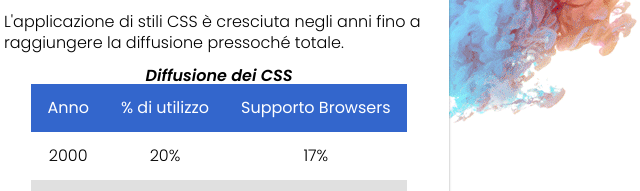
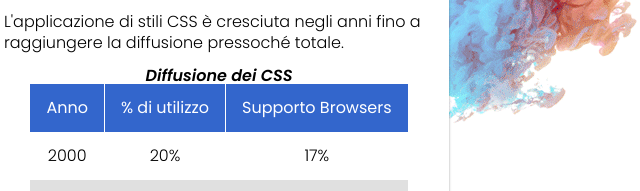
Before and after one commit to vik0304/U1-W1-D4, a plain HTML site: page index.html in a window 1280 px wide. Shown: the part 1109-1300 px from the top of the page, 421-1061 px from the left. Drawn offline with Linux system fonts and the light colour scheme.

Commit message:
fixes table header

```diff
--- a/assets/css/style.css
+++ b/assets/css/style.css
@@ -121,10 +121,13 @@ ol li {
     margin-left: 35px;
 }
 
+
 table th {
     background: #3366CC;
     color: white;
     padding: 1em 1em;
+    border-right: 1px solid white;
+    border-left: 1px solid white;
 }
 
 table td{
```
